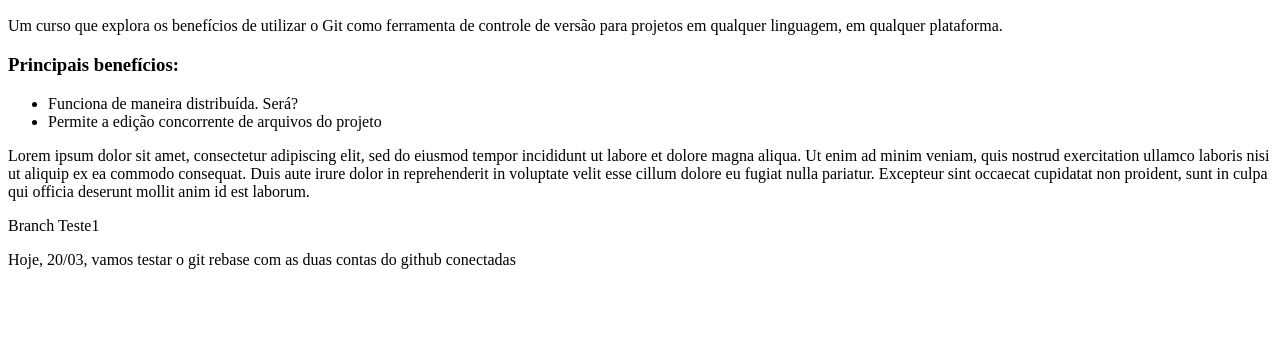
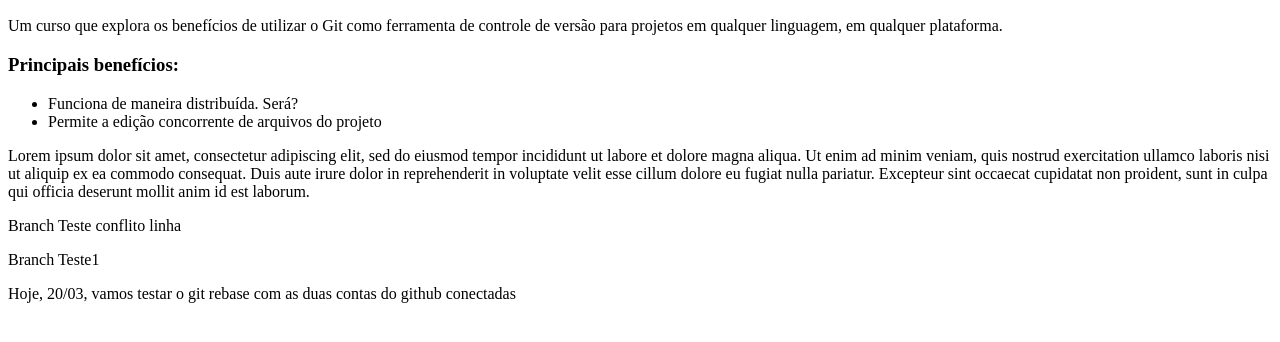
Before and after one commit to pininho/curso-git, a plain HTML site: page index.html in a window 1280 px wide. Shown: the part 96-438 px from the top of the page. Drawn offline with Linux system fonts and the light colour scheme.

Commit message:
Teste de espaços no merge

```diff
--- a/index.html
+++ b/index.html
@@ -27,6 +27,7 @@
 
 
 
+		<p>Branch Teste conflito linha</p>
 		<p>Branch Teste1</p>
 
 		<footer>Hoje, 20/03, vamos testar o git rebase com as duas contas do github conectadas</footer>
```
